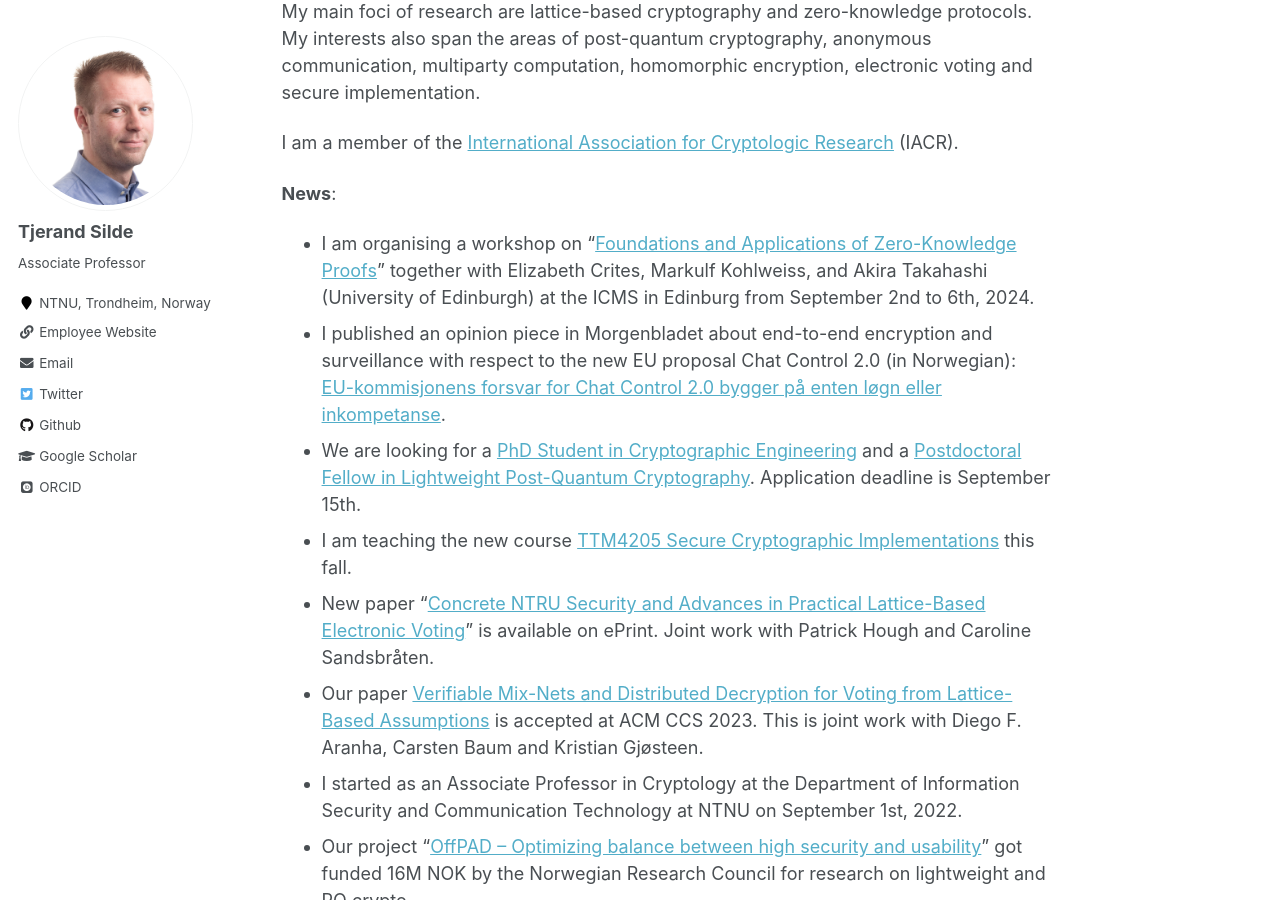
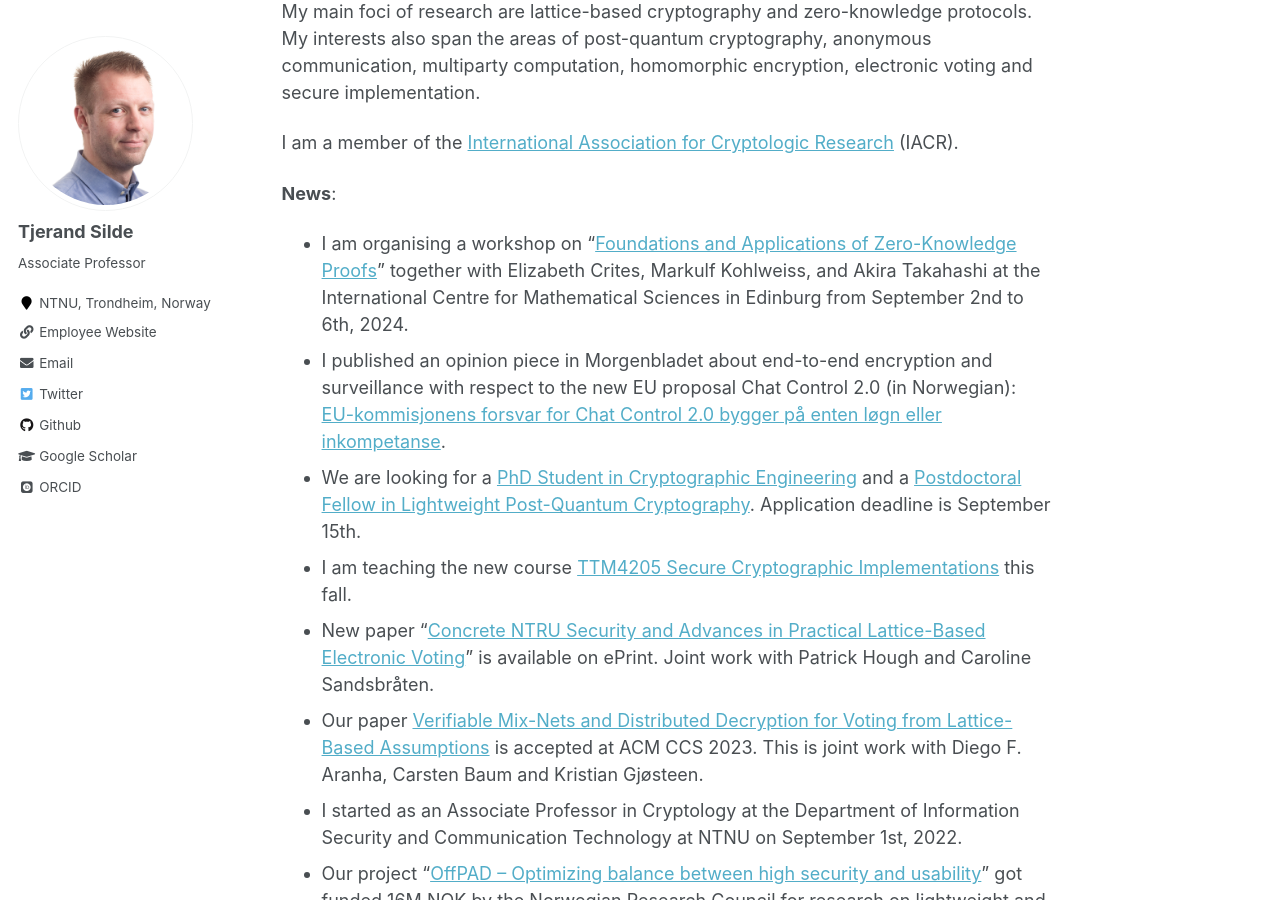
Before and after one commit to tjesi/tjesi.github.io, a Jekyll site: the page built from _pages/about.md, in a window 1280 px wide and 900 px high, scrolled down 371 px. Built offline with Jekyll 4.4.1, drawn with Linux system fonts in a browser that asks for light colours; some web fonts are replaced.

Commit message:
Update about.md

```diff
--- a/_pages/about.md
+++ b/_pages/about.md
@@ -18,7 +18,7 @@ I am a member of the [International Association for Cryptologic Research](https:
 
 **News**:
 
-- I am organising a workshop on "[Foundations and Applications of Zero-Knowledge Proofs](https://www.icms.org.uk/ZeroKnowledgeProofs)" together with Elizabeth Crites, Markulf Kohlweiss, and Akira Takahashi (University of Edinburgh) at the ICMS in Edinburg from September 2nd to 6th, 2024.
+- I am organising a workshop on "[Foundations and Applications of Zero-Knowledge Proofs](https://www.icms.org.uk/ZeroKnowledgeProofs)" together with Elizabeth Crites, Markulf Kohlweiss, and Akira Takahashi at the International Centre for Mathematical Sciences in Edinburg from September 2nd to 6th, 2024.
 - I published an opinion piece in Morgenbladet about end-to-end encryption and surveillance with respect to the new EU proposal Chat Control 2.0 (in Norwegian): [EU-kommisjonens forsvar for Chat Control 2.0 bygger på enten løgn eller inkompetanse](https://www.morgenbladet.no/ideer/kronikk/2023/09/05/eu-kommisjonens-forsvar-for-chat-control-20-bygger-pa-enten-logn-eller-inkompetanse).
 - We are looking for a [PhD Student in Cryptographic Engineering](https://www.jobbnorge.no/en/available-jobs/job/246480/phd-candidate-in-cryptography-engineering) and a [Postdoctoral Fellow in Lightweight Post-Quantum Cryptography](https://www.jobbnorge.no/en/available-jobs/job/248833/postdoctoral-fellow-in-lightweight-post-quantum-cryptography). Application deadline is September 15th.
 - I am teaching the new course [TTM4205 Secure Cryptographic Implementations](https://tjerandsilde.no/TTM4205) this fall.
```
